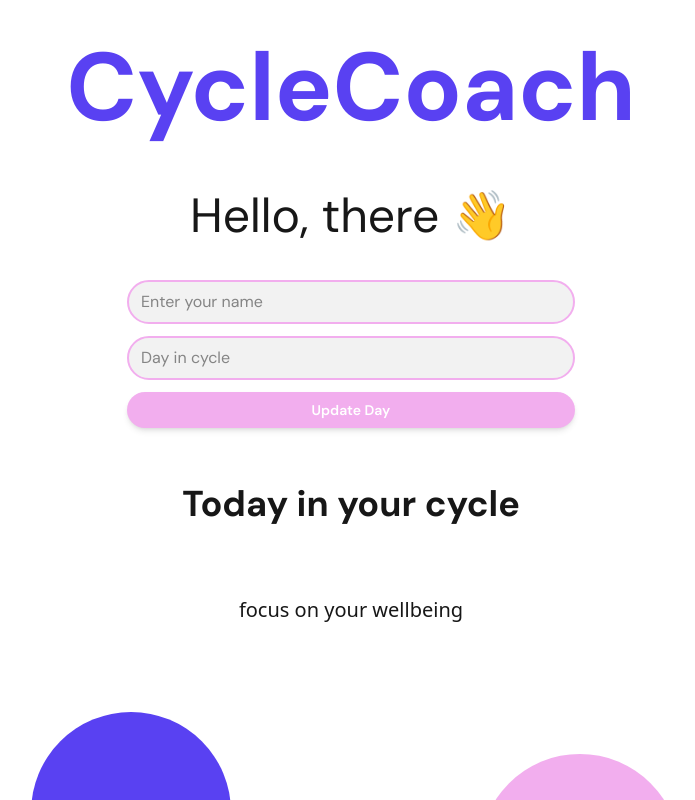
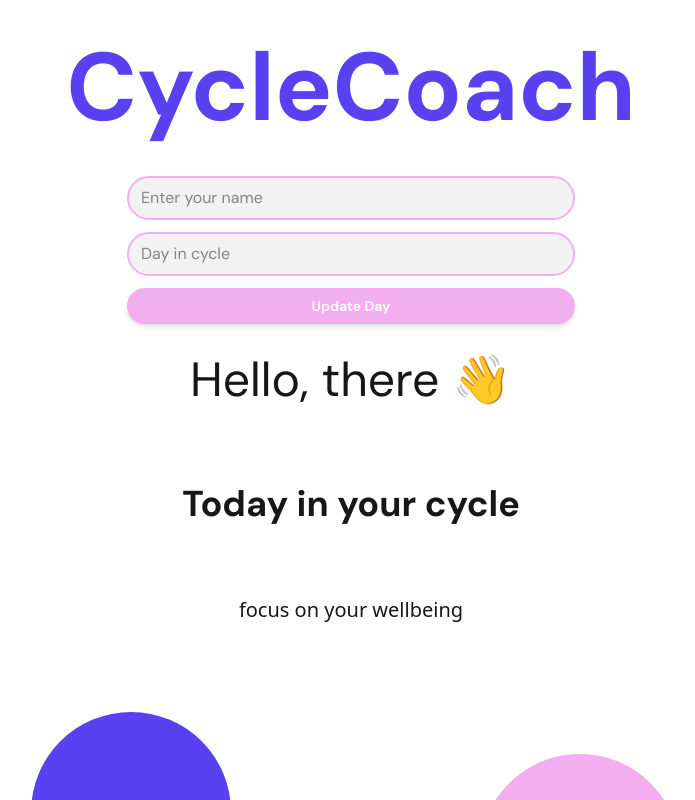
Before and after one commit to zofienora/cyclecoach, a Next.js app in the folder my-app/: page / in a window 1280 px wide. Shown: the top 800 px of the page, without its empty margins (289-984 px from the left). Built offline with nearby package versions, Linux system fonts and the light colour scheme.

Commit message:
changed content direction

```diff
--- a/my-app/app/components/Header.tsx
+++ b/my-app/app/components/Header.tsx
@@ -17,23 +17,14 @@ export default function Header() {
 
   return (
     <header className="flex flex-col items-center px-4 pt-4 mx-auto gap-4 h-screen lg:h-auto w-full">
-      {/* CycleCoach title - bigger on laptop */}
+      {/* 1. CycleCoach title - bigger on laptop */}
       <div className="flex flex-col items-center w-full">
         <h1 className="text-5xl sm:text-6xl lg:text-8xl font-bold font-heading text-secondary text-center pb-18 py-8 lg:py-6">
           CycleCoach
         </h1>
       </div>
 
-      {/* Hello headline - bigger on laptop */}
-      <div className="flex flex-col items-center w-full">
-        <h2 className="font-heading text-foreground text-center text-2xl sm:text-3xl lg:text-5xl pt-4 lg:pt-4 lg:pb-6">
-          Hello, {userData?.name || "there"} 👋
-        </h2>
-      </div>
-
-      {/* Flexbox: Inputs on left, Cycle indicator on right (laptop) */}
-      <div className="flex flex-col lg:flex-row lg:items-start lg:justify-center lg:gap-12 w-full lg:max-w-5xl">
-        {/* Left side - Inputs section */}
+      {/* 2. Inputs section */}
       <div className="flex flex-col items-center lg:items-stretch gap-3 w-full max-w-sm lg:max-w-md px-4 lg:px-0">
         {/* Name input */}
         <div className="w-full">
@@ -84,7 +75,14 @@ export default function Header() {
         </button>
       </div>
 
-        {/* Right side - Dynamic cycle position indicator */}
+      {/* 3. Hello headline - bigger on laptop */}
+      <div className="flex flex-col items-center w-full">
+        <h2 className="font-heading text-foreground text-center text-2xl sm:text-3xl lg:text-5xl pt-4 lg:pt-4 lg:pb-6">
+          Hello, {userData?.name || "there"} 👋
+        </h2>
+      </div>
+
+      {/* 4. Dynamic cycle position indicator */}
       {userData && (() => {
         const currentDay = userData.currentDayInCycle;
         const cycleLength = userData.cycleLength;
@@ -108,7 +106,7 @@ export default function Header() {
         // The circle should fill progressively through the cycle
         // Color matches the current phase
         return (
-          <div className="mt-10 lg:mt-0 flex flex-col items-center gap-8 lg:flex-1">
+          <div className="mt-4 flex flex-col items-center gap-8">
             {/* Headline */}
             <h3 className="text-lg sm:text-xl lg:text-3xl font-heading text-foreground text-center">
               Where you are in your cycle:
@@ -144,7 +142,6 @@ export default function Header() {
           </div>
         );
       })()}
-      </div>
     </header>
   );
 }
```
Lines whose indentation alone changed are shown as unchanged.
